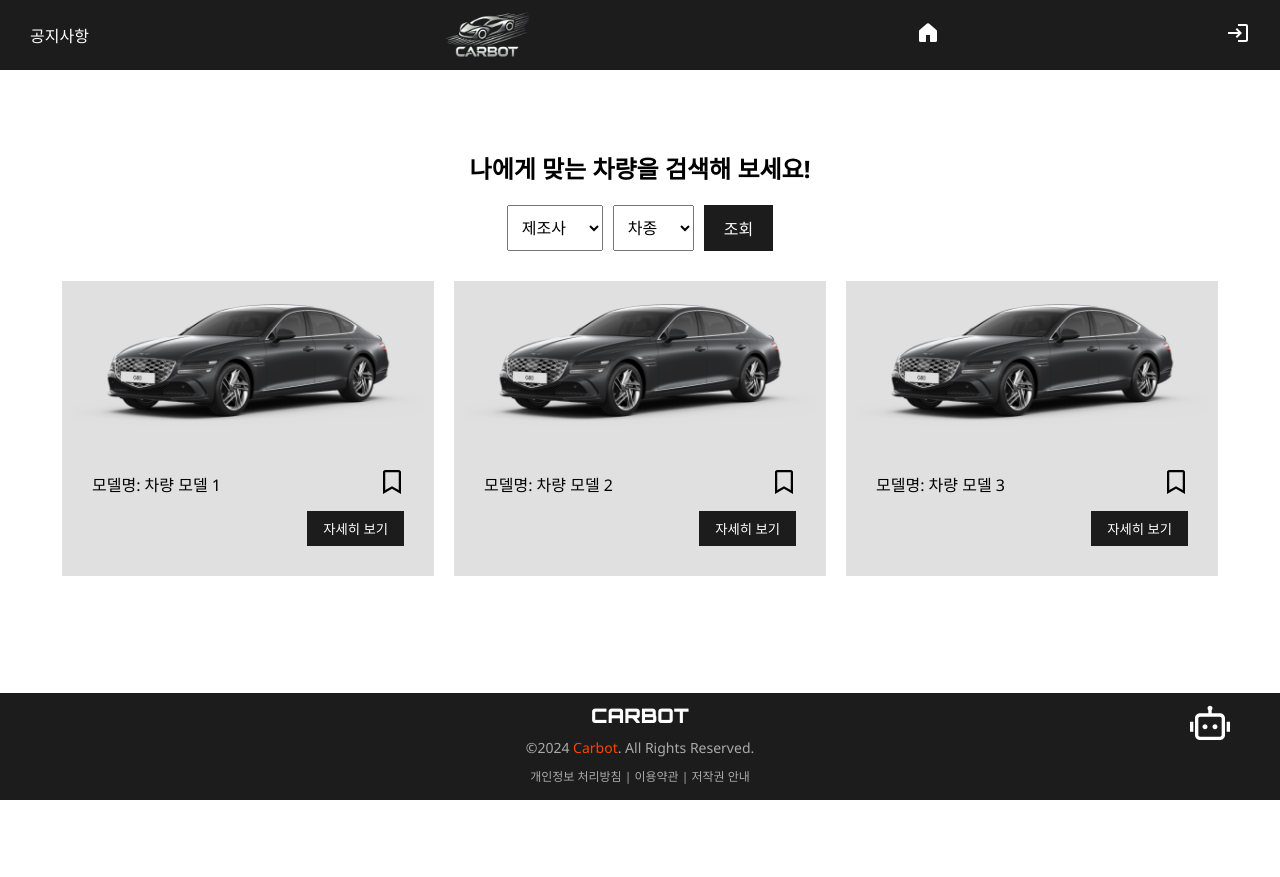
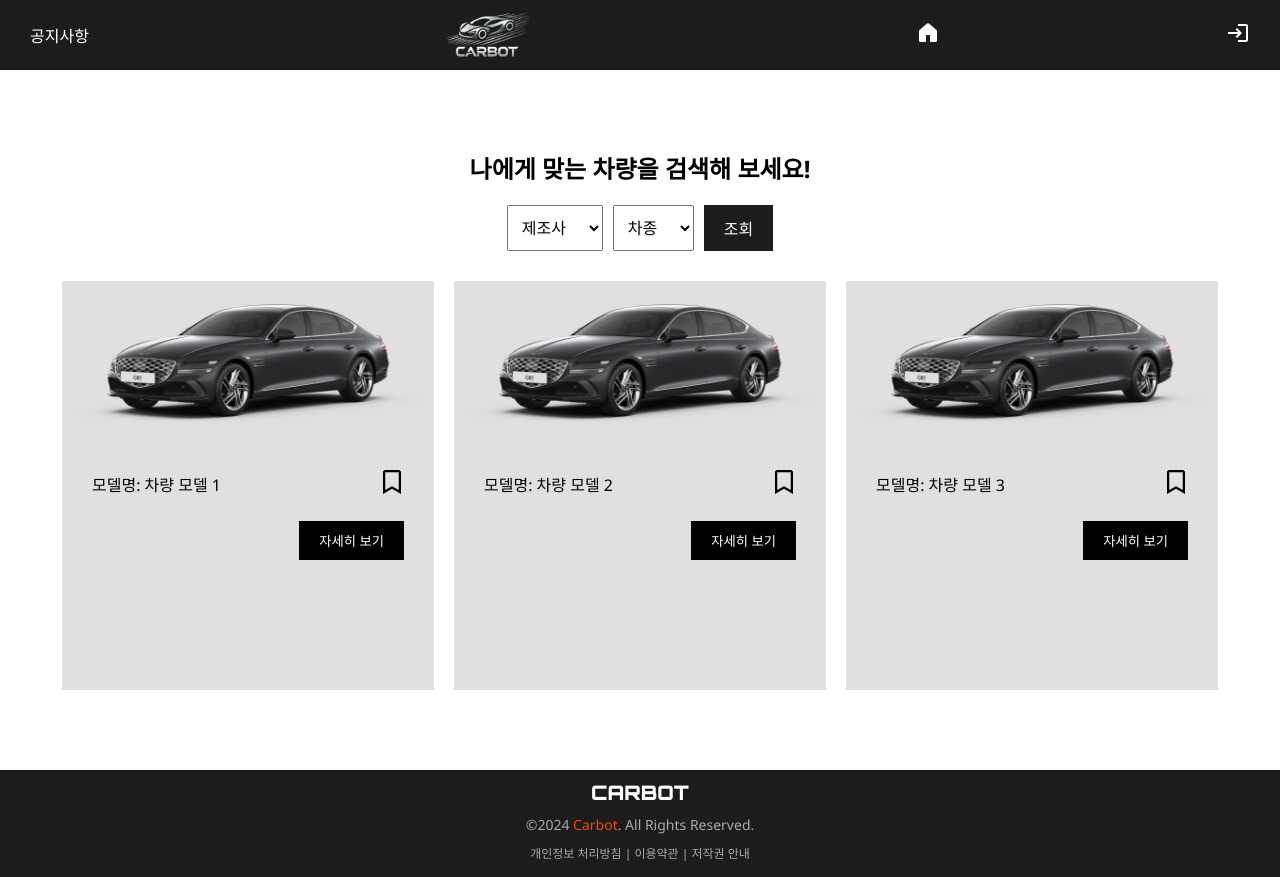
Before and after one commit to guswlda/carbot, a React (Create React App) app in the folder front/: page /carSelect in a window 1280 px wide. Before the commit the page ends 800 px from the top, so only its background shows below. Built offline with nearby package versions, Linux system fonts and the light colour scheme.

Commit message:
f_css_modify

```diff
--- a/front/src/components/carselect/carSelect.css
+++ b/front/src/components/carselect/carSelect.css
@@ -38,29 +38,35 @@
   background-color: #666;
 }
 
-.car-list {
+.select-car-list {
   display: flex;
   gap: 20px;
   justify-content: center;
   flex-wrap: wrap;
 }
 
-.card {
+.select-card {
   background-color: #e0e0e0;
-  width: 250px;
+  width: 30%;
   text-align: center;
   padding: 10px;
   box-sizing: border-box;
 }
 
-.card img {
+.select-card img {
   width: 100%;
   height: auto;
   margin-bottom: 10px;
 }
 
-/* 모델명과 북마크 아이콘을 같은 행에 배치 */
-.car-info {
+.select-info {
+  padding: 20px;
+  display: flex;
+  flex-direction: column;
+  align-items: flex-start;
+}
+
+.select-model-info {
   display: flex;
   justify-content: space-between;
   align-items: center;
@@ -78,15 +84,73 @@
   color: #ff4500; /* 호버 시 색상 */
 }
 
-.details-button {
-  background-color: #1c1c1c;
+.select-main-links {
+  text-decoration: none;
+  align-self: flex-end;
+}
+
+.select-details-button,
+.select-details-button button {
+  position: relative;
+  background-color: #000;
   color: white;
   border: none;
-  padding: 8px 16px;
+  padding: 10px 20px;
+  margin-top: 10px;
+  cursor: pointer;
+  border-radius: 0;
+  overflow: hidden;
+  transition: color 0.3s ease; /* 텍스트 색상 전환 */
+  z-index: 1; /* 텍스트가 가상 요소 위에 표시되도록 설정 */
+}
+
+/* ::before 가상 요소로 슬라이드 배경 생성 */
+.select-details-button::before,
+.select-details-button button::before {
+  content: '';
+  position: absolute;
+  top: 0;
+  left: -100%; /* 시작 위치를 왼쪽 바깥으로 설정 */
+  width: 100%;
+  height: 100%;
+  background-color: white;
+  transition: left 0.3s ease; /* 슬라이드 애니메이션 */
+  z-index: -1; /* 배경이 텍스트 뒤에 오도록 설정 */
+}
+
+/* hover 상태에서 슬라이드 효과 */
+.select-details-button:hover::before,
+.select-details-button button:hover::before {
+  left: 0; /* 슬라이드 배경을 왼쪽에서 오른쪽으로 이동 */
+}
+
+.select-details-button:hover,
+.select-details-button button:hover {
+  color: #000; /* 텍스트 색상 변경 */
+}
+
+/* 텍스트를 가상 요소 위에 올리기 위한 설정 */
+.select-details-button,
+.select-details-button button {
+  position: relative;
+  z-index: 1; /* 텍스트가 가상 요소 위에 표시되도록 설정 */
+}
+
+.select-details-button {
+  display: flex;
+  justify-content: center;
+  margin-bottom: 100px;
+}
+
+.select-details-button button {
+  background-color: #000;
+  color: white;
+  padding: 10px 30px;
+  border: none;
   cursor: pointer;
   border-radius: 0;
 }
 
-.details-button:hover {
+.select-details-button button:hover {
   background-color: #555;
 }
--- a/front/src/components/carselect/carSelect.js
+++ b/front/src/components/carselect/carSelect.js
@@ -60,12 +60,12 @@
         </div>
 
         {/* Car List Section */}
-        <div className="car-list">
+        <div className="select-car-list">
           {[Eximg, Eximg, Eximg].map((image, index) => (
-            <div key={index} className="card">
+            <div key={index} className="select-card">
               <img src={image} alt={`차량 모델 ${index + 1}`} />
-              <div className="info">
-                <div className="car-info">
+              <div className="select-info">
+                <div className="select-model-info">
                   <p>모델명: 차량 모델 {index + 1}</p>
                   {/* 북마크 아이콘 */}
                   <span
@@ -75,8 +75,8 @@
                     {bookmarked[index] ? <FaBookmark /> : <FaRegBookmark />}
                   </span>
                 </div>
-                <Link to="/carInfo" className="main-links">
-                  <button className="details-button">자세히 보기</button>
+                <Link to="/carInfo" className="select-main-links">
+                  <button className="select-details-button">자세히 보기</button>
                 </Link>
               </div>
             </div>
--- a/front/src/components/main/main.css
+++ b/front/src/components/main/main.css
@@ -18,7 +18,7 @@
   position: relative;
 }
 
-.slider {
+.main-video-slider {
   width: 100%;
   height: 100%;
   position: relative;
@@ -105,14 +105,32 @@
   font-weight: bold;
 }
 
-.container {
+.main-car-container {
   display: flex;
   justify-content: space-around;
   align-items: center;
   margin: 100px;
 }
 
-.model-info {
+.main-card {
+  background-color: #e0e0e0;
+  width: 30%;
+  overflow: hidden;
+}
+
+.main-card img {
+  width: 100%;
+  height: auto;
+}
+
+.main-info {
+  padding: 20px;
+  display: flex;
+  flex-direction: column;
+  align-items: flex-start;
+}
+
+.main-model-info {
   display: flex;
   justify-content: space-between;
   align-items: center;
@@ -130,32 +148,14 @@
   color: #ff4500; /* 호버 시 색상 */
 }
 
-.card {
-  background-color: #e0e0e0;
-  width: 30%;
-  overflow: hidden;
-}
-
-.card img {
-  width: 100%;
-  height: auto;
-}
-
-.info {
-  padding: 20px;
-  display: flex;
-  flex-direction: column;
-  align-items: flex-start;
-}
-
 .main-links {
   text-decoration: none;
   align-self: flex-end;
 }
 
 /* 자세히 보기 버튼 및 차량 조회 버튼 스타일 */
-.info-button,
-.select-button button {
+.main-info-button,
+.main-select-button button {
   position: relative;
   background-color: #000;
   color: white;
@@ -170,8 +170,8 @@
 }
 
 /* ::before 가상 요소로 슬라이드 배경 생성 */
-.info-button::before,
-.select-button button::before {
+.main-info-button::before,
+.main-select-button button::before {
   content: '';
   position: absolute;
   top: 0;
@@ -184,30 +184,30 @@
 }
 
 /* hover 상태에서 슬라이드 효과 */
-.info-button:hover::before,
-.select-button button:hover::before {
+.main-info-button:hover::before,
+.main-select-button button:hover::before {
   left: 0; /* 슬라이드 배경을 왼쪽에서 오른쪽으로 이동 */
 }
 
-.info-button:hover,
-.select-button button:hover {
+.main-info-button:hover,
+.main-select-button button:hover {
   color: #000; /* 텍스트 색상 변경 */
 }
 
 /* 텍스트를 가상 요소 위에 올리기 위한 설정 */
-.info-button,
-.select-button button {
+.main-info-button,
+.main-select-button button {
   position: relative;
   z-index: 1; /* 텍스트가 가상 요소 위에 표시되도록 설정 */
 }
 
-.select-button {
+.main-select-button {
   display: flex;
   justify-content: center;
   margin-bottom: 100px;
 }
 
-.select-button button {
+.main-select-button button {
   background-color: #000;
   color: white;
   padding: 10px 30px;
@@ -216,6 +216,6 @@
   border-radius: 0;
 }
 
-.select-button button:hover {
+.main-select-button button:hover {
   background-color: #555;
 }
--- a/front/src/components/main/main.js
+++ b/front/src/components/main/main.js
@@ -4,10 +4,10 @@
 import { FaRegBookmark } from 'react-icons/fa';
 import { FaBookmark } from 'react-icons/fa';
 import 'react-toastify/dist/ReactToastify.css';
-import Video1 from '../../video/blackcar.mp4';
-import Video2 from '../../video/dealer.mp4';
-import Video3 from '../../video/graycar.mp4';
-import Video4 from '../../video/redcar.mp4';
+import Video4 from '../../video/blackcar.mp4';
+import Video3 from '../../video/dealer.mp4';
+import Video1 from '../../video/graycar.mp4';
+import Video2 from '../../video/redcar.mp4';
 import Eximage from '../../images/genesis.png';
 import { Link } from 'react-router-dom';
 import { IoIosArrowForward } from 'react-icons/io';
@@ -59,7 +59,7 @@
       <ToastContainer />
       {/* video slider section */}
       <section className="video-section">
-        <div className="slider">
+        <div className="main-video-slider">
           {videos.map((video, index) => (
             <video
               key={index}
@@ -98,16 +98,17 @@
           ))}
         </div>
       </section>
+
       {/* best-car section */}
       <section className="best-car">
         <p className="bestcar-text">BEST CAR</p>
-        <div className="container">
+        <div className="main-car-container">
           {[Eximage, Eximage, Eximage].map((image, index) => (
-            <div key={index} className="card">
+            <div key={index} className="main-card">
               <img src={image} alt="차량 이미지" />
-              <div className="info">
+              <div className="main-info">
                 {/* 텍스트와 아이콘을 한 줄에 배치 */}
-                <div className="model-info">
+                <div className="main-model-info">
                   <p>모델명: 차량 모델 {index + 1}</p>
                   <span
                     onClick={() => handleBookmarkClick(index)}
@@ -117,7 +118,7 @@
                   </span>
                 </div>
                 <Link to="/carInfo" className="main-links">
-                  <button className="info-button">자세히 보기</button>
+                  <button className="main-info-button">자세히 보기</button>
                 </Link>
               </div>
             </div>
@@ -125,7 +126,7 @@
         </div>
       </section>
       {/* car-select section */}
-      <div className="select-button">
+      <div className="main-select-button">
         <Link to="/carSelect" className="main-links">
           <button>차량 조회</button>
         </Link>
```
